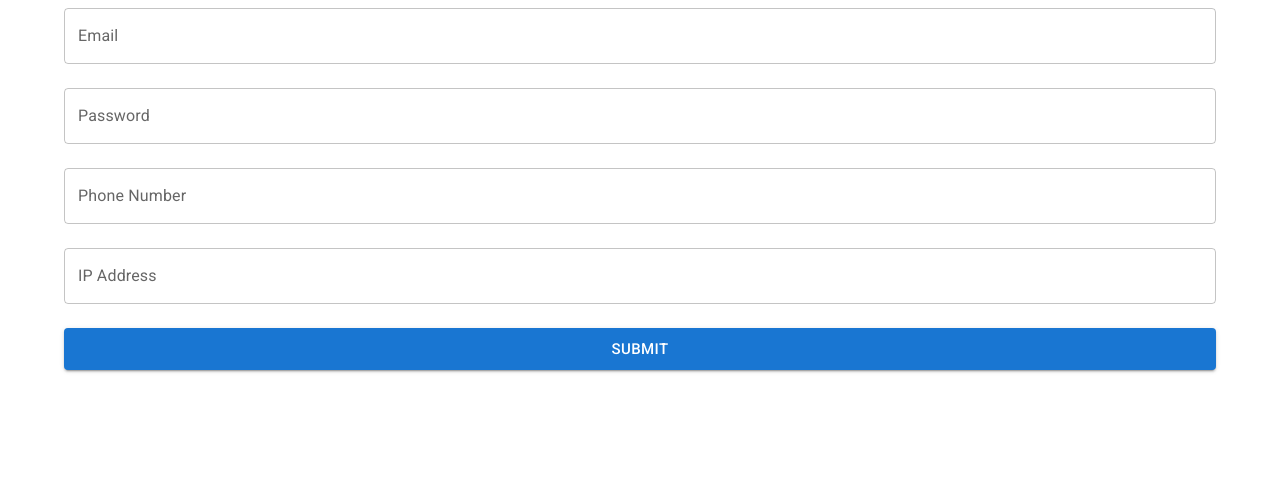
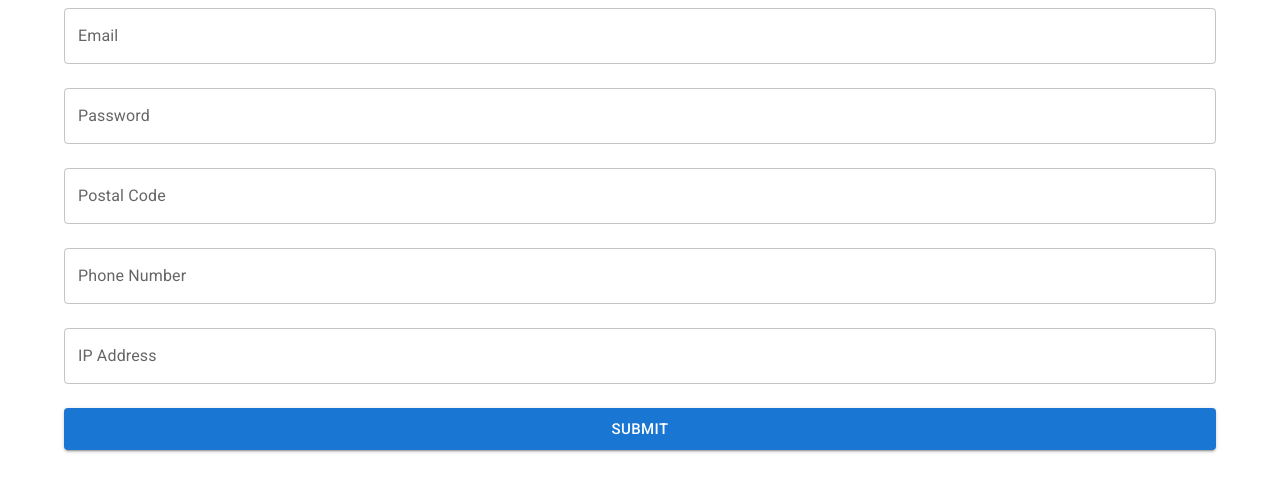
Before and after one commit to ronakmistrydev/mui-form-components, a React (Create React App) app: page / in a window 1280 px wide. Shown: the top 492 px of the page. Built offline with nearby package versions, Linux system fonts and the light colour scheme.

Commit message:
Postal code

```diff
--- a/src/App.tsx
+++ b/src/App.tsx
@@ -8,6 +8,7 @@ const validationSchema = yup.object().shape({
     password: yup.string().required('Password is required'),
     phoneNumber: yup.string().required('Phone number is required'),
     ipAddress: yup.string().required('IP address is required'),
+    postalCode: yup.number().min(5).max(5).required('Postal code is required'),
 });
 
 function App() {
@@ -17,6 +18,7 @@ function App() {
             password: '',
             phoneNumber: '',
             ipAddress: '',
+            postalCode: '',
         },
         validationSchema,
         onSubmit: values => {
@@ -65,6 +67,20 @@ function App() {
 
                 <NumberFormat
                     fullWidth
+                    label="Postal Code"
+                    name="postalCode"
+                    customInput={TextField}
+                    format="#####"
+                    variant="outlined"
+                    onChange={formik.handleChange}
+                    onBlur={formik.handleBlur}
+                    value={formik.values.postalCode}
+                    error={formik.touched.postalCode && Boolean(formik.errors.postalCode)}
+                    helperText={formik.errors.postalCode && formik.touched.postalCode ? formik.errors.postalCode : ''}
+                />
+
+                <NumberFormat
+                    fullWidth
                     label="Phone Number"
                     name="phoneNumber"
                     customInput={TextField}
```
